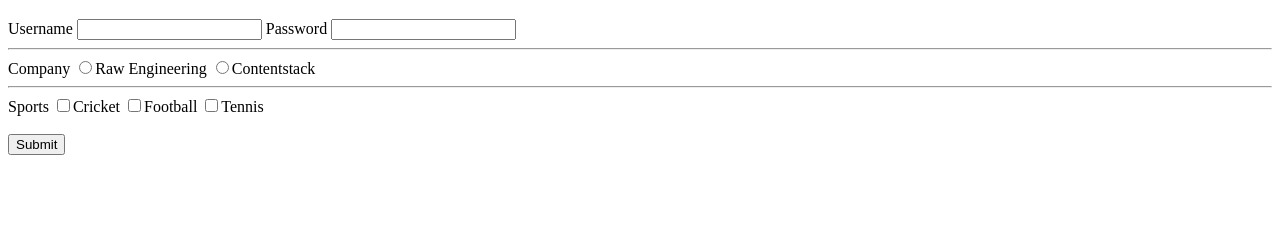
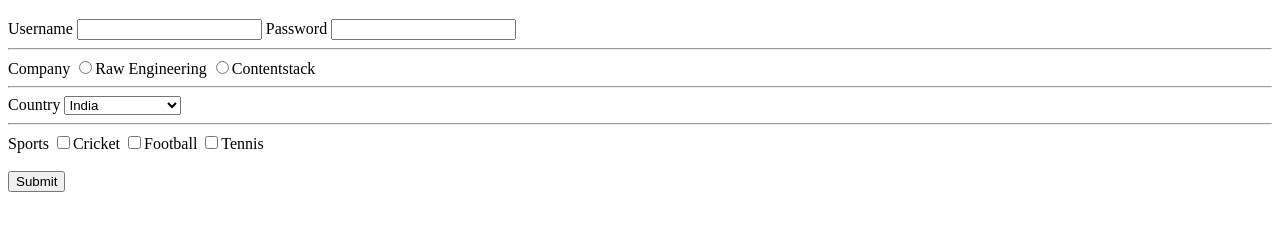
Before and after one commit to KHardik1698/UserRegistration, a plain HTML site: page UserRegistrationForm/index.html in a window 1280 px wide. Shown: the part 61-292 px from the top of the page. Drawn offline with Linux system fonts and the light colour scheme.

Commit message:
Added Drop Down for selecting country

```diff
--- a/UserRegistrationForm/index.html
+++ b/UserRegistrationForm/index.html
@@ -17,10 +17,19 @@
       <input type="radio" name="company" />Raw Engineering
       <input type="radio" name="company" />Contentstack
       <hr />
+      <label for="country">Country</label>
+      <select name="country" id="">
+        <option value="1">India</option>
+        <option value="2">United States</option>
+        <option value="3">Australia</option>
+        <option value="4">United Kingdom</option>
+      </select>
+      <hr />
       <label for="sports">Sports</label>
       <input type="checkbox" name="sports" />Cricket
       <input type="checkbox" name="sports" />Football
       <input type="checkbox" name="sports" />Tennis
+
       <br />
       <br />
       <input type="submit" />
```
